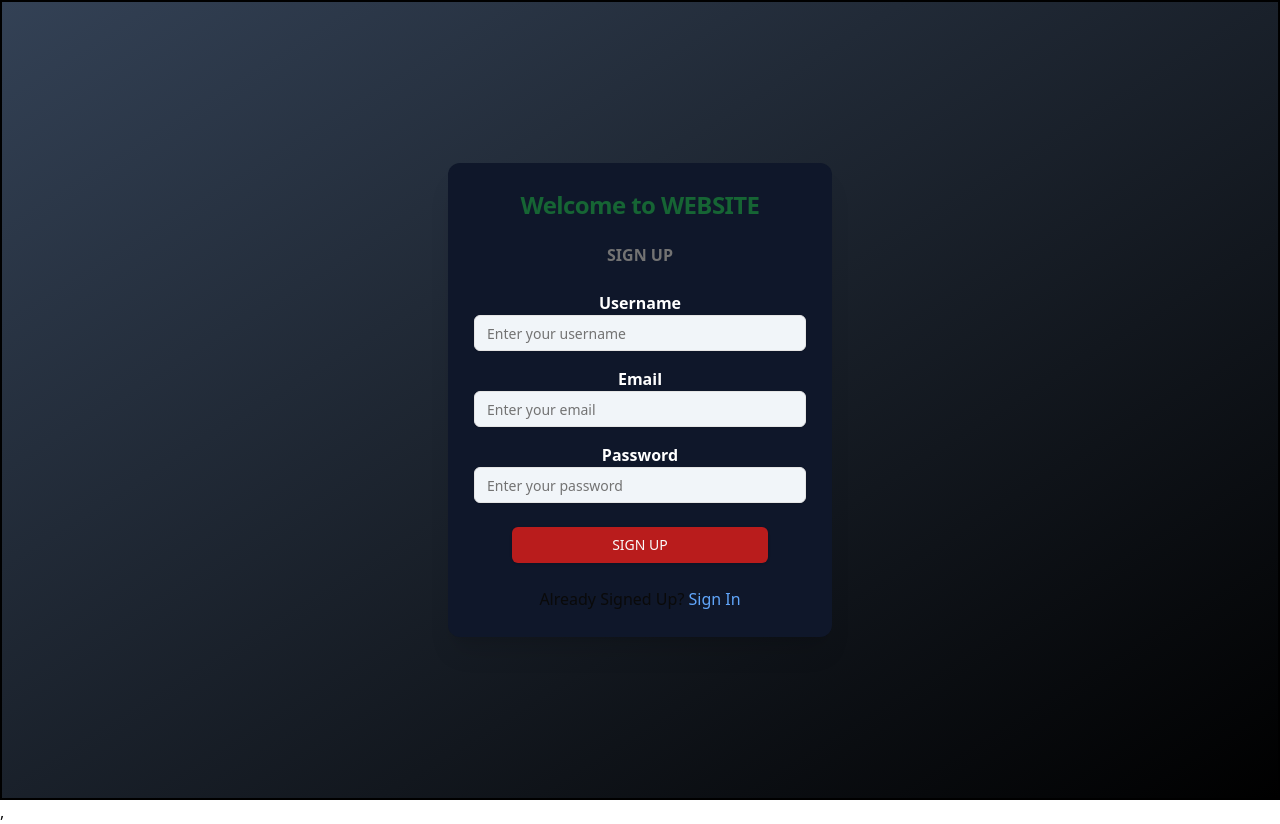
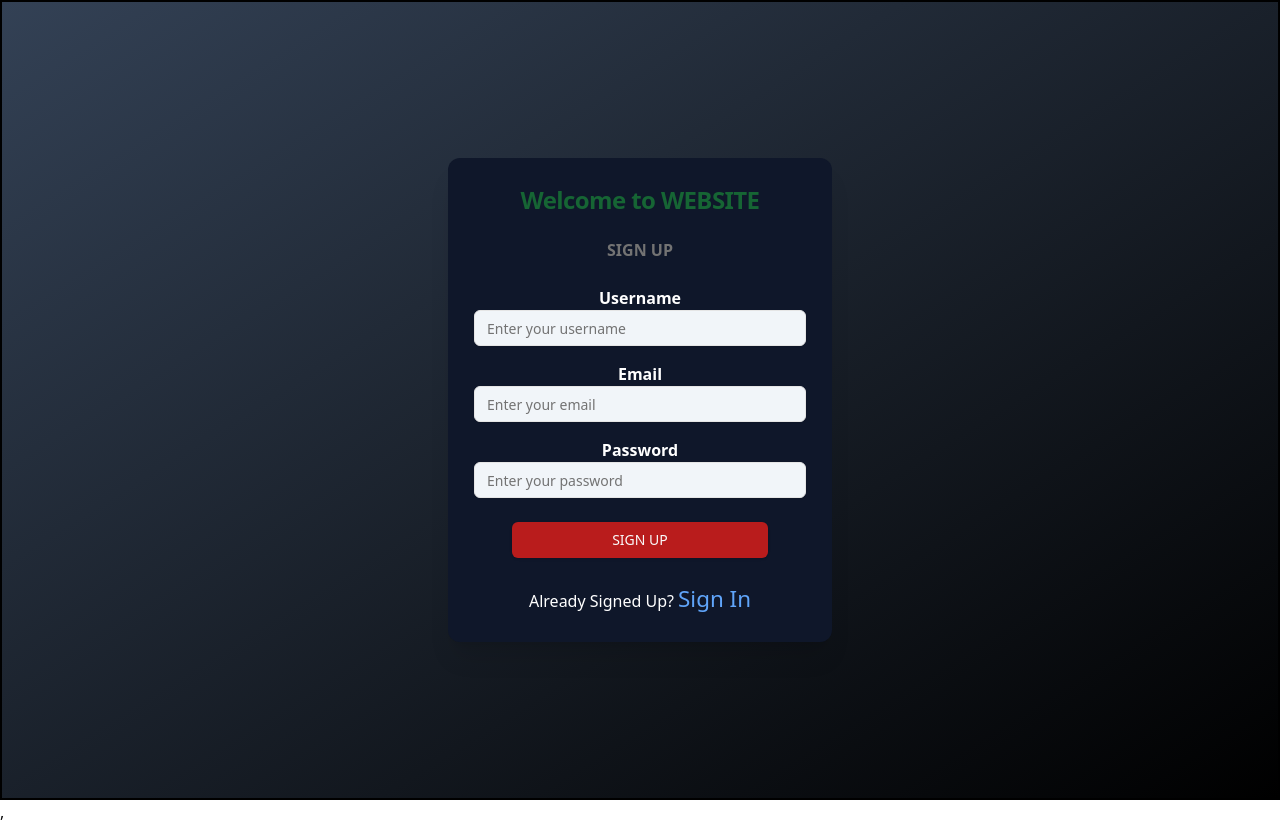
Before and after one commit to ahmadali507/CARTX, a React (Vite) app in the folder client/my-app/: page /auth/signUp in a window 1280 px wide. Built offline with nearby package versions, Linux system fonts and the light colour scheme.

Commit message:
added simple authentication

```diff
--- a/client/my-app/src/Pages/authPages/SignUp.tsx
+++ b/client/my-app/src/Pages/authPages/SignUp.tsx
@@ -102,8 +102,8 @@ const SignUp = () => {
                         <Button className="w-[20vw] justify-center bg-red-700" type="submit">SIGN UP</Button>
                     </CardFooter>
                     <CardFooter className="flex flex-col">
-                        <div>
-                            Already Signed Up? <Link to='/auth/signIn' className='text-blue-400'>Sign In</Link>
+                        <div className='text-white'>
+                            Already Signed Up? <Link to='/auth/signIn' className='text-blue-400 text-[1.4rem]'>Sign In</Link>
                         </div>
                     </CardFooter>
                 </Card>            </form>
```
Also changed, not shown: 2 other files (tests, documents, lock files or other folders).
